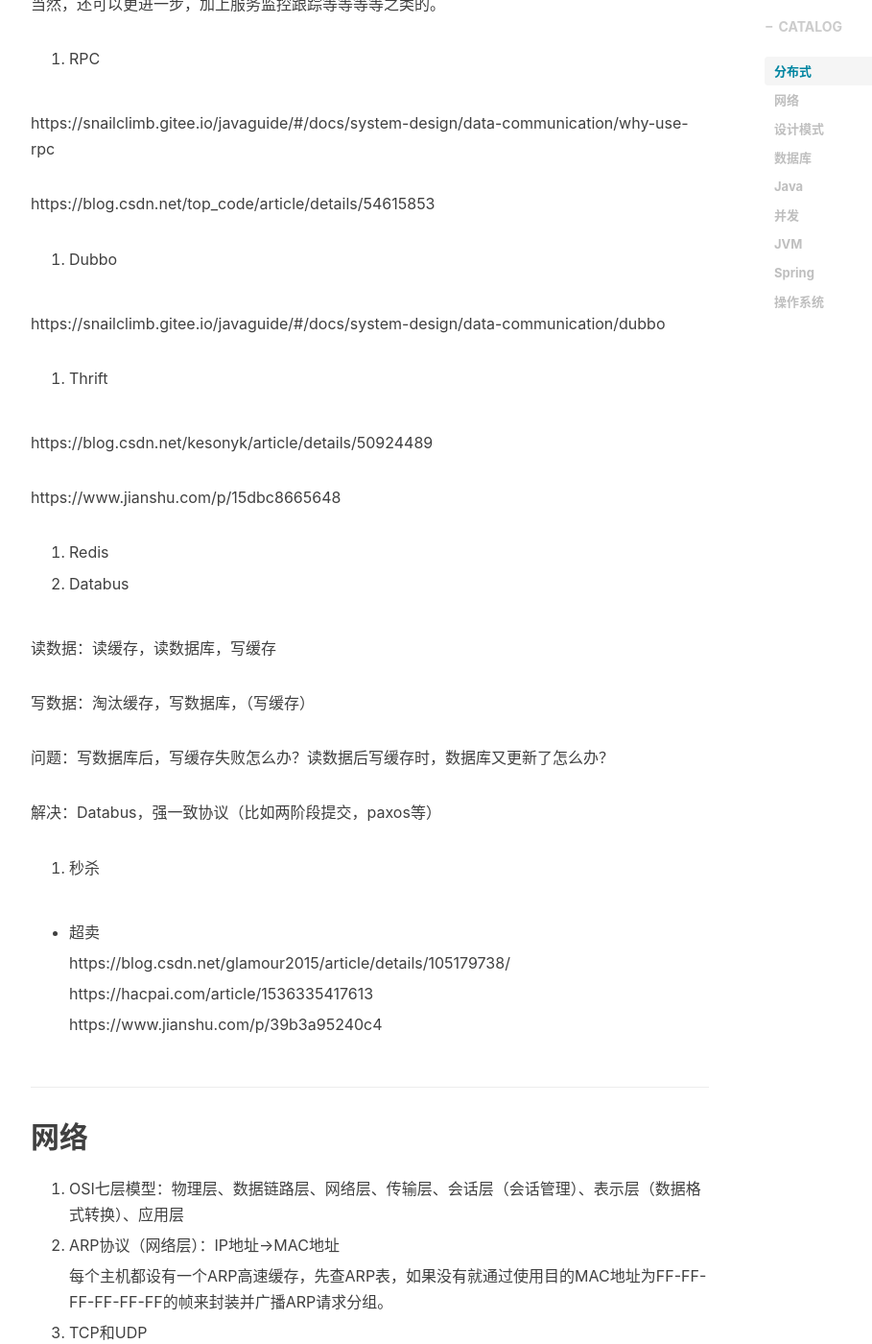
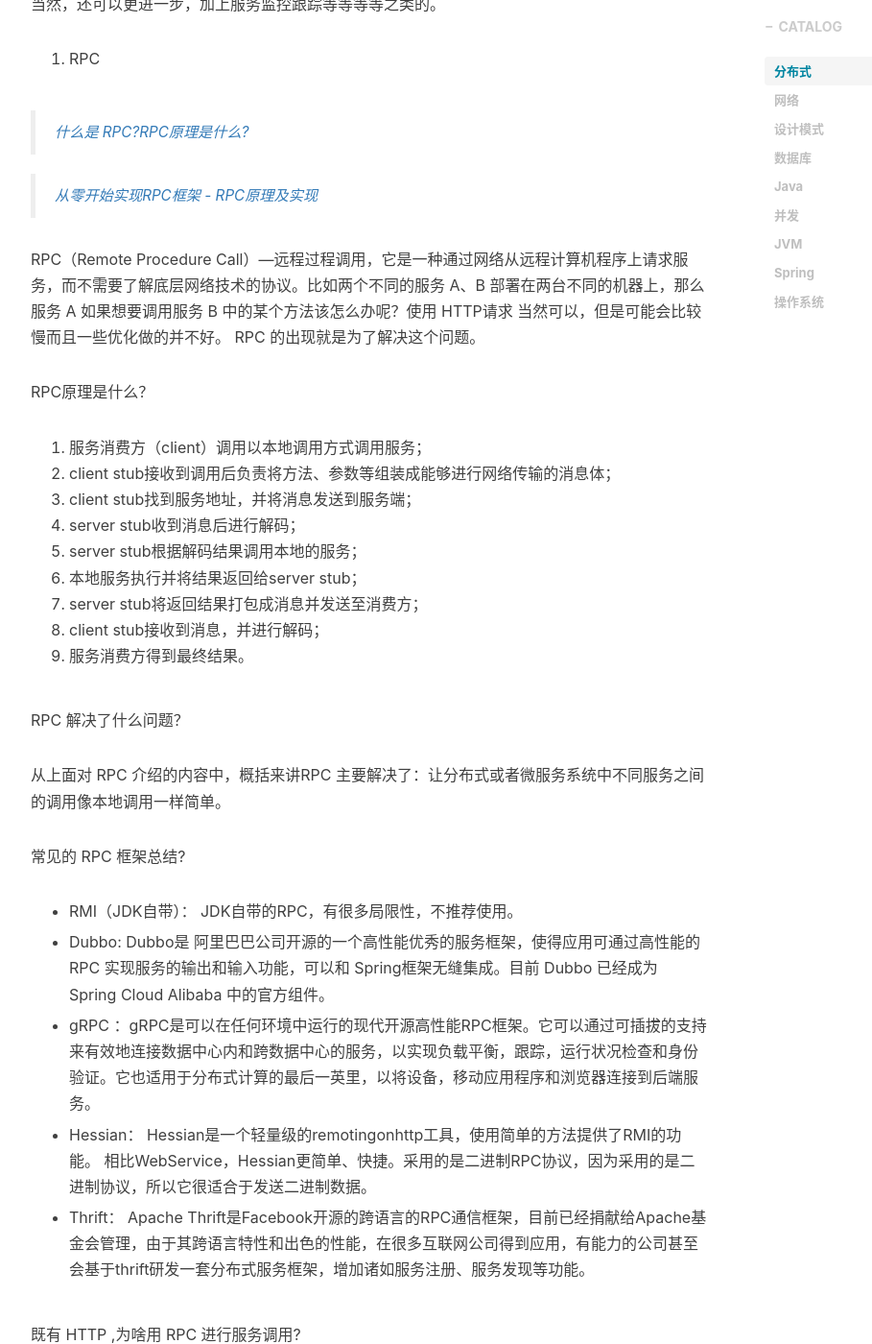
Before and after one commit to yycg/yycg.github.io, a Jekyll site: the page built from _posts/2020-07-05-总结.markdown, in a window 1280 px wide and 1400 px high, scrolled down 25785 px. Shown: the whole window at 96% size, without its empty margins (233-1142 px from the left). Built offline with Jekyll 4.4.1, drawn with Linux system fonts in a browser that asks for light colours; nearby versions of some CDN libraries; formulas are drawn with MathJax 3; comment, search, counter and statistics services are not loaded; some of the changed text lies outside the part shown.

Commit message:
Update 2020-07-05-总结.markdown

```diff
--- a/_posts/2020-07-05-总结.markdown
+++ b/_posts/2020-07-05-总结.markdown
@@ -870,9 +870,47 @@
 
 12. RPC
 
-  https://snailclimb.gitee.io/javaguide/#/docs/system-design/data-communication/why-use-rpc
-
-  https://blog.csdn.net/top_code/article/details/54615853
+  > [什么是 RPC?RPC原理是什么?](https://snailclimb.gitee.io/javaguide/#/docs/system-design/data-communication/why-use-rpc)
+
+  > [从零开始实现RPC框架 - RPC原理及实现](https://blog.csdn.net/top_code/article/details/54615853)
+
+  RPC（Remote Procedure Call）—远程过程调用，它是一种通过网络从远程计算机程序上请求服务，而不需要了解底层网络技术的协议。比如两个不同的服务 A、B 部署在两台不同的机器上，那么服务 A 如果想要调用服务 B 中的某个方法该怎么办呢？使用 HTTP请求 当然可以，但是可能会比较慢而且一些优化做的并不好。 RPC 的出现就是为了解决这个问题。
+
+  RPC原理是什么？
+
+  1. 服务消费方（client）调用以本地调用方式调用服务；
+  2. client stub接收到调用后负责将方法、参数等组装成能够进行网络传输的消息体；
+  3. client stub找到服务地址，并将消息发送到服务端；
+  4. server stub收到消息后进行解码；
+  5. server stub根据解码结果调用本地的服务；
+  6. 本地服务执行并将结果返回给server stub；
+  7. server stub将返回结果打包成消息并发送至消费方；
+  8. client stub接收到消息，并进行解码；
+  9. 服务消费方得到最终结果。
+
+  RPC 解决了什么问题？
+
+  从上面对 RPC 介绍的内容中，概括来讲RPC 主要解决了：让分布式或者微服务系统中不同服务之间的调用像本地调用一样简单。
+
+  常见的 RPC 框架总结?
+
+  - RMI（JDK自带）： JDK自带的RPC，有很多局限性，不推荐使用。
+
+  - Dubbo: Dubbo是 阿里巴巴公司开源的一个高性能优秀的服务框架，使得应用可通过高性能的 RPC 实现服务的输出和输入功能，可以和 Spring框架无缝集成。目前 Dubbo 已经成为 Spring Cloud Alibaba 中的官方组件。
+
+  - gRPC ：gRPC是可以在任何环境中运行的现代开源高性能RPC框架。它可以通过可插拔的支持来有效地连接数据中心内和跨数据中心的服务，以实现负载平衡，跟踪，运行状况检查和身份验证。它也适用于分布式计算的最后一英里，以将设备，移动应用程序和浏览器连接到后端服务。
+
+  - Hessian： Hessian是一个轻量级的remotingonhttp工具，使用简单的方法提供了RMI的功能。 相比WebService，Hessian更简单、快捷。采用的是二进制RPC协议，因为采用的是二进制协议，所以它很适合于发送二进制数据。
+
+  - Thrift： Apache Thrift是Facebook开源的跨语言的RPC通信框架，目前已经捐献给Apache基金会管理，由于其跨语言特性和出色的性能，在很多互联网公司得到应用，有能力的公司甚至会基于thrift研发一套分布式服务框架，增加诸如服务注册、服务发现等功能。
+
+  既有 HTTP ,为啥用 RPC 进行服务调用?
+
+  RPC 只是一种概念、一种设计，就是为了解决 不同服务之间的调用问题, 它一般会包含有 传输协议 和 序列化协议 这两个。
+
+  但是，HTTP 是一种协议，RPC框架可以使用 HTTP协议作为传输协议或者直接使用TCP作为传输协议，使用不同的协议一般也是为了适应不同的场景。
+
+  RPC框架功能更齐全：成熟的 RPC框架还提供好了“服务自动注册与发现”、"智能负载均衡"、“可视化的服务治理和运维”、“运行期流量调度”等等功能，这些也算是选择 RPC 进行服务注册和发现的一方面原因吧！
 
 12. Dubbo
 
@@ -1389,7 +1427,7 @@
 	- 阻塞队列
 	- 原子变量
 
-34. 重入：获取锁的操作粒度是线程而不是调用
+34. 重入：获取锁的操作粒度是线程而不是调用，一个线程如果获取了锁之后那么也可以再次获取这个锁。
 
 35. AQS
 
```
